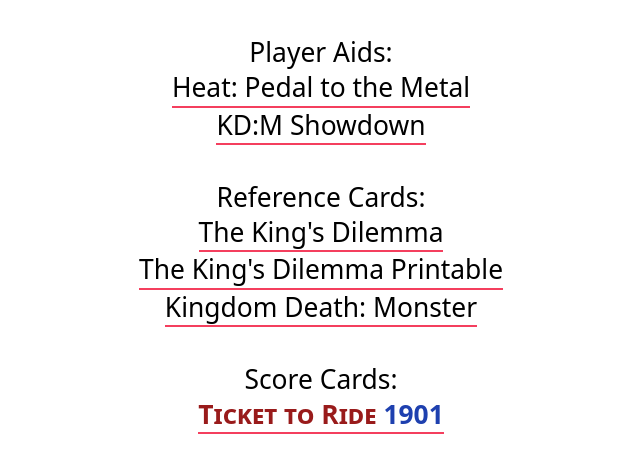
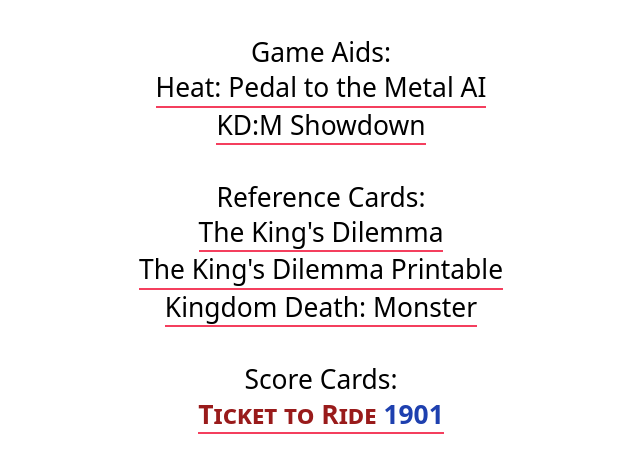
Before and after one commit to nick1n/heat, a Vue app: page / in a window 1280 px wide. Shown: the top 472 px of the page, without its empty margins (319-959 px from the left). Built offline with nearby package versions, Linux system fonts and the light colour scheme.

Commit message:
minor tweak to home view

```diff
--- a/src/views/HomeView.vue
+++ b/src/views/HomeView.vue
@@ -4,9 +4,10 @@
 
 <template>
   <main class="text-center text-2xl">
-    <h1 class="mt-8">Player Aids:</h1>
+    <h1 class="mt-8">Game Aids:</h1>
     <div>
-      <RouterLink to="/ai" class="inline-block border-b-2 border-rose-500">Heat: Pedal to the Metal
+      <RouterLink to="/ai" class="inline-block border-b-2 border-rose-500">
+        Heat: Pedal to the Metal AI
       </RouterLink>
     </div>
     <div>
@@ -14,22 +15,26 @@
     </div>
     <h1 class="mt-8">Reference Cards:</h1>
     <div>
-      <RouterLink to="/king" class="inline-block border-b-2 border-rose-500">The King's Dilemma
+      <RouterLink to="/king" class="inline-block border-b-2 border-rose-500">
+        The King's Dilemma
       </RouterLink>
     </div>
     <div>
-      <RouterLink to="/king-print" class="inline-block border-b-2 border-rose-500">The King's Dilemma
-        Printable</RouterLink>
+      <RouterLink to="/king-print" class="inline-block border-b-2 border-rose-500">
+        The King's Dilemma Printable
+      </RouterLink>
     </div>
     <div>
-      <RouterLink to="/monster" class="inline-block border-b-2 border-rose-500">Kingdom Death: Monster
+      <RouterLink to="/monster" class="inline-block border-b-2 border-rose-500">
+        Kingdom Death: Monster
       </RouterLink>
     </div>
     <h1 class="mt-8">Score Cards:</h1>
     <div>
       <RouterLink to="/ticket" class="inline-block border-b-2 border-rose-500 font-bold">
-        <span class="text-red-800" style="font-variant: small-caps">Ticket to Ride</span> <span
-          class="text-blue-800">1901</span>
+        <span class="text-red-800" style="font-variant: small-caps">Ticket to Ride</span>
+        {{ ' ' }}
+        <span class="text-blue-800">1901</span>
       </RouterLink>
     </div>
   </main>
```
